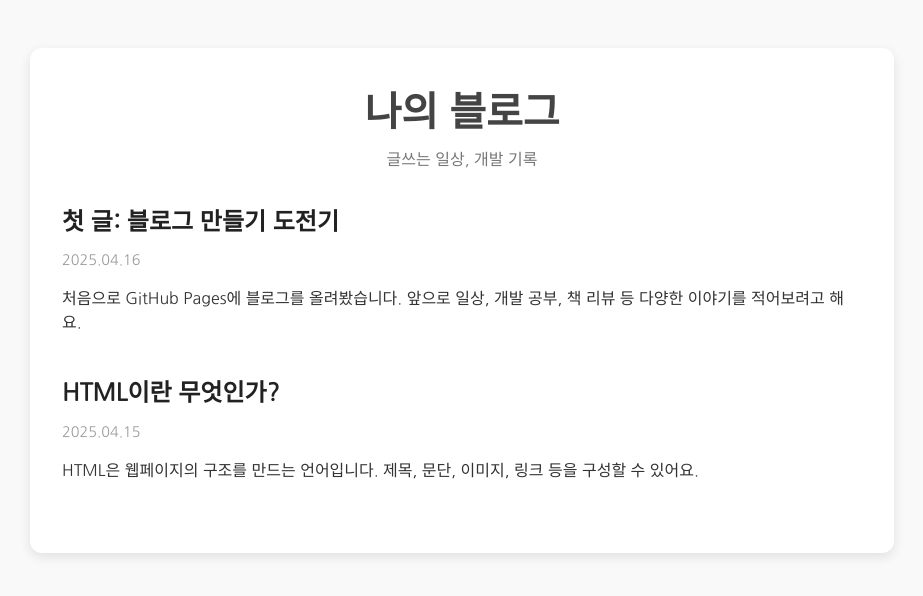
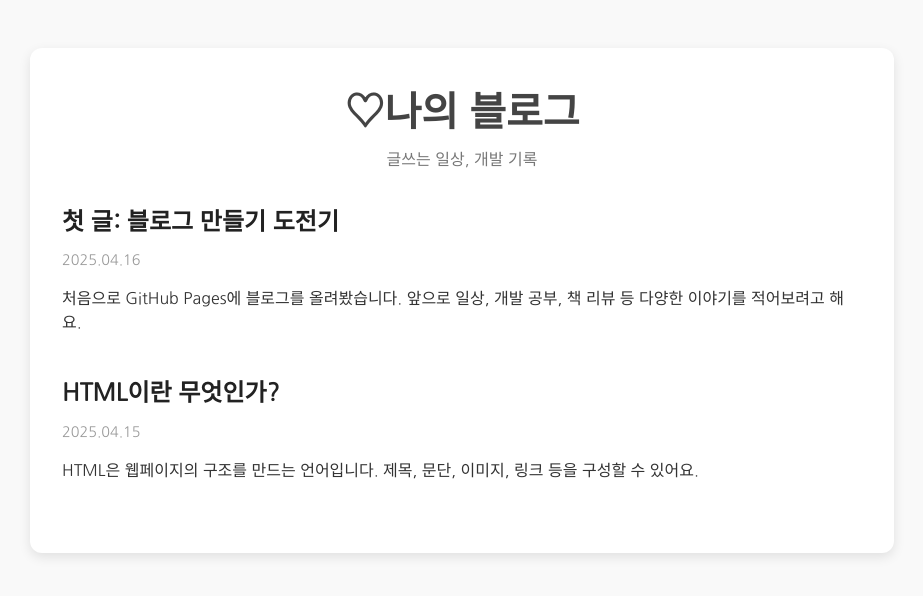
Before and after one commit to mjinnam70/mjinnam70.github.io, a plain HTML site: page index.html in a window 1280 px wide. Shown: the whole page, without its empty margins (178-1101 px from the left). Drawn offline with Linux system fonts and the light colour scheme.

Commit message:
Update index.html

```diff
--- a/index.html
+++ b/index.html
@@ -56,7 +56,7 @@
 <body>
   <div class="container">
     <header>
-      <h1>나의 블로그</h1>
+      <h1>♡나의 블로그</h1>
       <p class="subtitle">글쓰는 일상, 개발 기록</p>
     </header>
 
```
